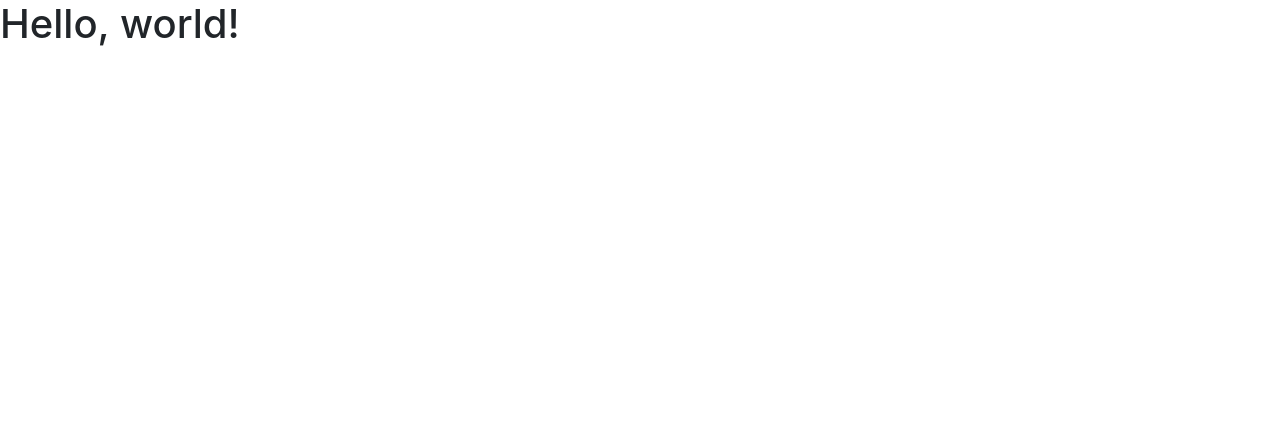
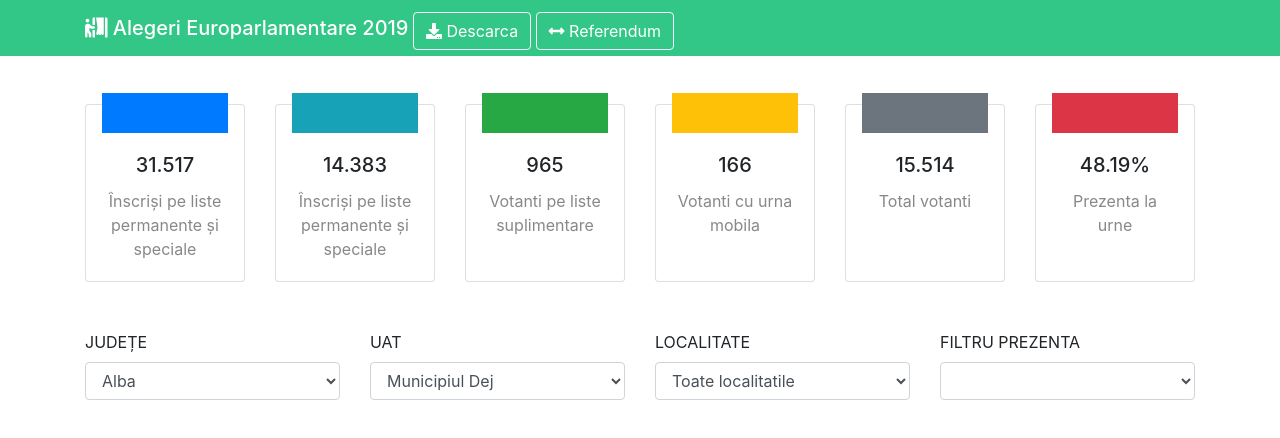
Before and after one commit to ClaudiaBodea/Lab1PIU, a plain HTML site: page index.html in a window 1280 px wide. Drawn offline with nearby package versions, Linux system fonts and the light colour scheme.

Commit message:
final lab 1&2

```diff
--- a/index.html
+++ b/index.html
@@ -16,10 +16,180 @@
       crossorigin="anonymous"
     />
 
+    <!-- Font Awesome -->
+    <link
+      rel="stylesheet"
+      href="https://use.fontawesome.com/releases/v5.6.3/css/all.css"
+      integrity="sha384-UHRtZLI+pbxtHCWp1t77Bi1L4ZtiqrqD80Kn4Z8NTSRyMA2Fd33n5dQ8lWUE00s/"
+      crossorigin="anonymous"
+    />
+
     <title>Hello, world!</title>
   </head>
   <body>
-    <h1>Hello, world!</h1>
+    <div style="background-color: #32C787;">
+      <div class="container">
+        <h5 class="pt-3 pb-3 mb-0 d-inline-block" style="color: #FFF;">
+          <i class="fas fa-person-booth"></i> Alegeri Europarlamentare 2019
+        </h5>
+
+        <div class="d-inline-block">
+          <button
+            type="button"
+            class="btn btn-outline-light"
+            style="color: #FFF;"
+          >
+            <i class="fas fa-download"></i> Descarca
+          </button>
+
+          <button
+            type="button"
+            class="btn btn-outline-light"
+            style="color: #FFF;"
+          >
+            <i class="fas fa-arrows-alt-h"></i> Referendum
+          </button>
+        </div>
+      </div>
+    </div>
+
+    <div class="container">
+      <div class="row pt-5">
+        <div class="col-sm-2">
+          <div class="card text-center h-100">
+            <div
+              class="bg-primary"
+              style="width: 80%; height: 40px; margin: -12px auto 0 auto"
+            ></div>
+            <div class="card-body">
+              <h5 class="card-title">31.517</h5>
+              <p class="card-text" style="color: #888;">
+                Înscriși pe liste permanente și speciale
+              </p>
+            </div>
+          </div>
+        </div>
+        <!-- ... alte card-uri -->
+        <div class="col-sm-2">
+          <div class="card text-center h-100">
+            <div
+              class="bg-primary"
+              style="width: 80%; height: 40px; margin: -12px auto 0 auto; background-color: #17A2B8!important"
+            ></div>
+            <div class="card-body">
+              <h5 class="card-title">14.383</h5>
+              <p class="card-text" style="color: #888;">
+                Înscriși pe liste permanente și speciale
+              </p>
+            </div>
+          </div>
+        </div>
+
+        <div class="col-sm-2">
+          <div class="card text-center h-100">
+            <div
+              class="bg-primary"
+              style="width: 80%; height: 40px; margin: -12px auto 0 auto;background-color: #28A745!important"
+            ></div>
+            <div class="card-body">
+              <h5 class="card-title">965</h5>
+              <p class="card-text" style="color: #888;">
+                Votanti pe liste suplimentare
+              </p>
+            </div>
+          </div>
+        </div>
+
+        <div class="col-sm-2">
+          <div class="card text-center h-100">
+            <div
+              class="bg-primary"
+              style="width: 80%; height: 40px; margin: -12px auto 0 auto;background-color: #FFC107!important"
+            ></div>
+            <div class="card-body">
+              <h5 class="card-title">166</h5>
+              <p class="card-text" style="color: #888;">
+                Votanti cu urna mobila
+              </p>
+            </div>
+          </div>
+        </div>
+
+        <div class="col-sm-2">
+          <div class="card text-center h-100">
+            <div
+              class="bg-primary"
+              style="width: 80%; height: 40px; margin: -12px auto 0 auto;background-color: #6C757D!important"
+            ></div>
+            <div class="card-body">
+              <h5 class="card-title">15.514</h5>
+              <p class="card-text" style="color: #888;">
+                Total votanti
+              </p>
+            </div>
+          </div>
+        </div>
+
+        <div class="col-sm-2">
+          <div class="card text-center h-100">
+            <div
+              class="bg-primary"
+              style="width: 80%; height: 40px; margin: -12px auto 0 auto;background-color: #DC3545!important"
+            ></div>
+            <div class="card-body">
+              <h5 class="card-title">48.19%</h5>
+              <p class="card-text" style="color: #888;">
+                Prezenta la urne
+              </p>
+            </div>
+          </div>
+        </div>
+      </div>
+
+      <div class="row pt-5">
+        <div class="form-group col-sm-3">
+          <label for="judet">JUDEȚE</label>
+          <select class="form-control" id="judet">
+            <option>Alba</option>
+            <option>Argeș</option>
+            <option>Arad</option>
+            <option>Bacău</option>
+            <option>Bihor</option>
+          </select>
+        </div>
+
+        <div class="form-group col-sm-3">
+          <label for="judet">UAT</label>
+          <select class="form-control" id="judet">
+            <option>Municipiul Dej</option>
+            <option>Municipiul Curtea de Argeș</option>
+            <option>Municipiul Arad</option>
+            <option>Municipiul Bacău</option>
+            <option>Municipiul Oradea</option>
+          </select>
+        </div>
+
+        <div class="form-group col-sm-3">
+          <label for="judet">LOCALITATE</label>
+          <select class="form-control" id="judet">
+            <option>Toate localitatile</option>
+          </select>
+        </div>
+
+        <div class="form-group col-sm-3">
+          <label for="judet"> FILTRU PREZENTA</label>
+
+          <select class="form-control" id="judet">
+            <i class="fas fa-arrow-circle-up"></i>
+            <!-- <option>Alba</option>
+            <option>Argeș</option>
+            <option>Arad</option>
+            <option>Bacău</option>
+            <option>Bihor</option> -->
+          </select>
+        </div>
+      </div>
+    </div>
 
     <!-- Optional JavaScript -->
     <!-- jQuery first, then Popper.js, then Bootstrap JS -->
```
